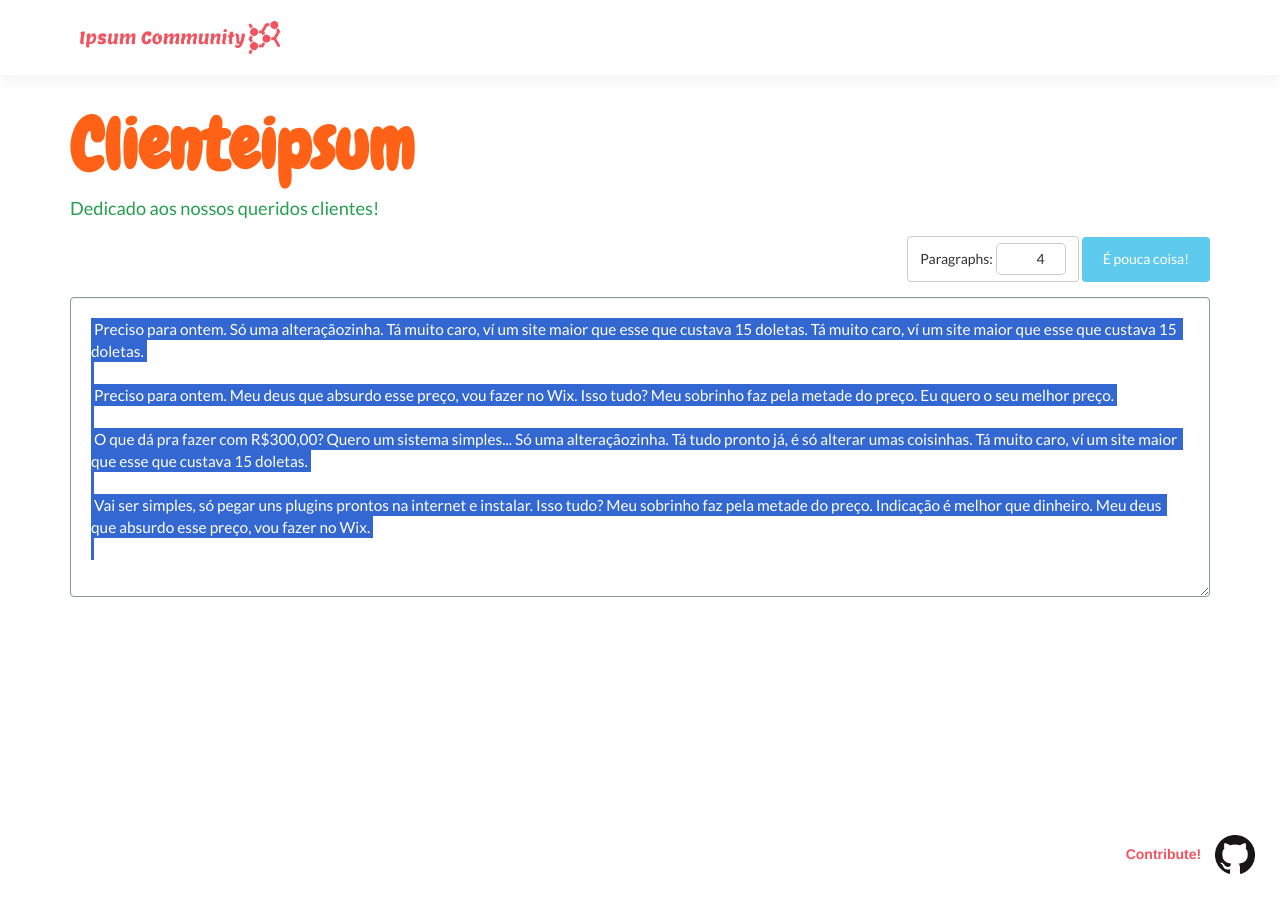
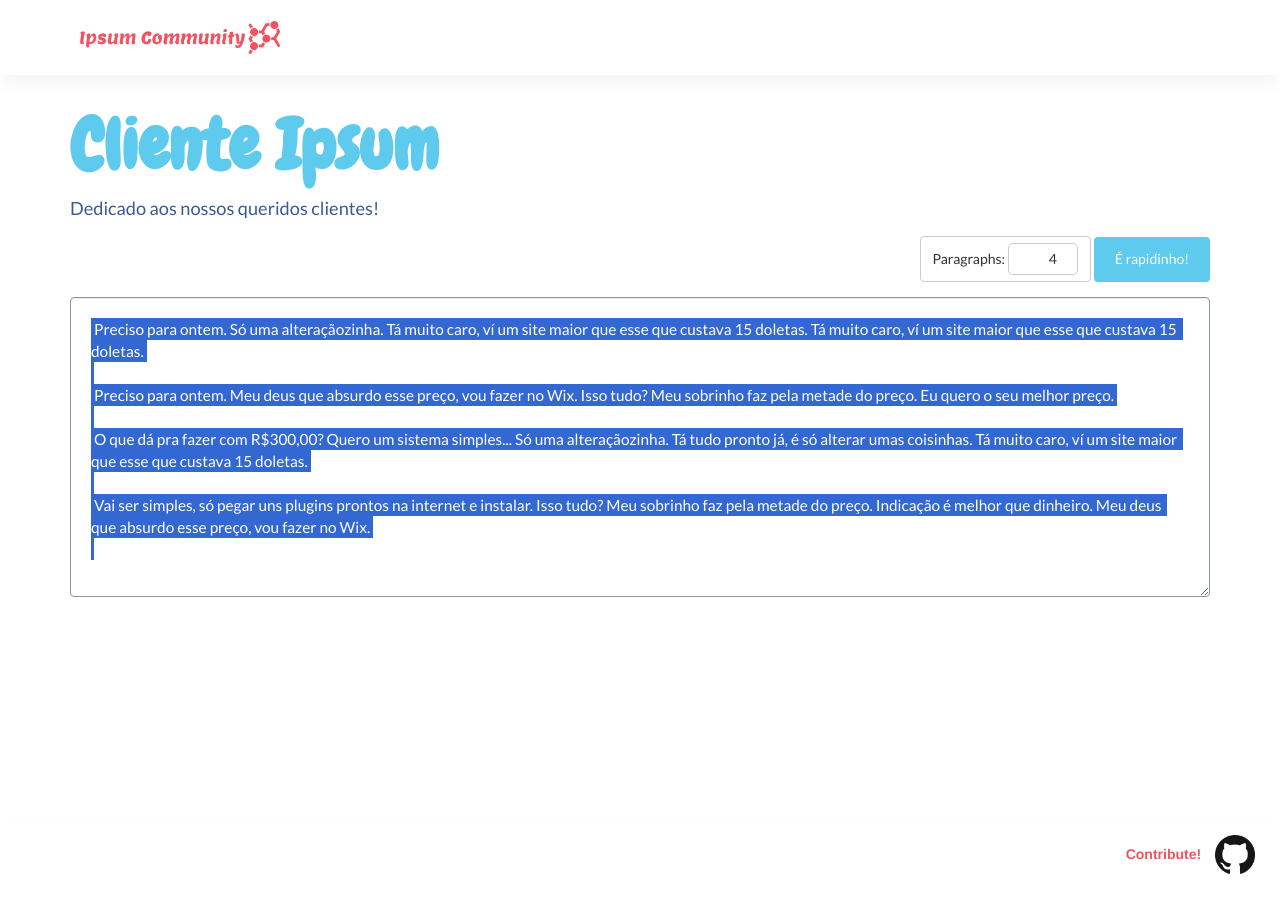
Before and after one commit to ipsum-community/ipsum-community.github.io, a Jekyll site: the page built from _ipsum/clienteipsum.md, in a window 1280 px wide. Built offline with Jekyll 4.4.1, drawn with Linux system fonts in a browser that asks for light colours.

Commit message:
Color Changes in cliente ipsum

```diff
--- a/_ipsum/clienteipsum.md
+++ b/_ipsum/clienteipsum.md
@@ -1,21 +1,21 @@
 ---
 layout: ipsumpage
 
-title: clienteipsum
+title: Cliente Ipsum
 key: cliente
 description: "Dedicado aos nossos queridos clientes!"
 author: community
 collaborative: true
 
 
-titleColor: "#FF6216"
-descColor: "#239F4D"
+titleColor: "#5ECAED"
+descColor: "#3B5998"
 genBtnTextColor: "#ffffff"
 genBtnBgColor: "#5ECAED"
-genBtnText: "É pouca coisa!"
+genBtnText: "É rapidinho!"
 labelTextColor: "#ffffff"
 labelBgColor: "#5ECAED"
-labelBorderColor: "#239F4D"
+labelBorderColor: "#3B5998"
 
 
 
```
